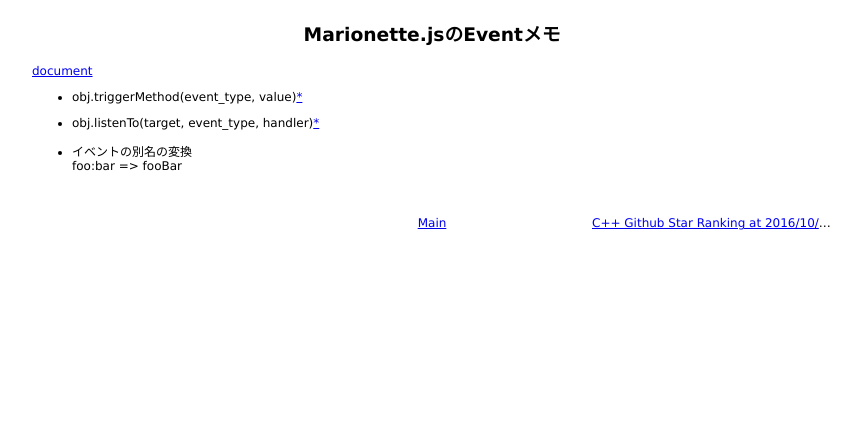
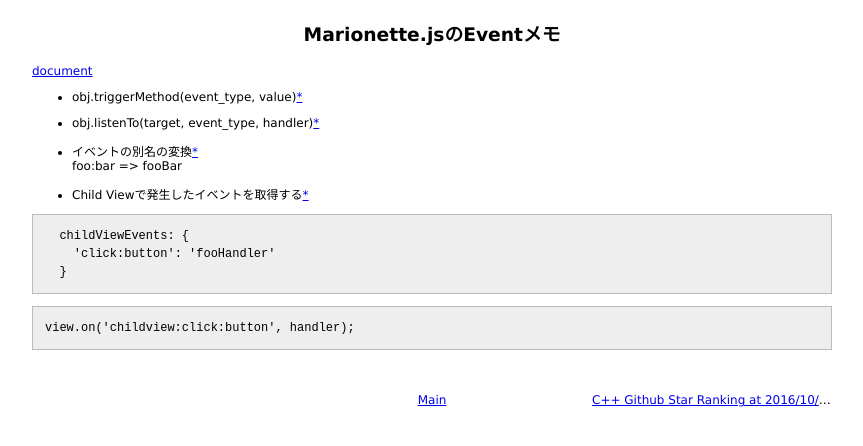
Before and after one commit to 38elements/38elements.github.com, a Jekyll site: the page built from _posts/2016-10-22-marionettejs-event.md, in a window 1280 px wide. Shown: the top 446 px of the page, without its empty margins (208-1071 px from the left). Built offline with Jekyll 4.4.1, drawn with Linux system fonts in a browser that asks for light colours.

Commit message:
Update 2016-10-22-marionettejs-event.md

````diff
--- a/_posts/2016-10-22-marionettejs-event.md
+++ b/_posts/2016-10-22-marionettejs-event.md
@@ -8,5 +8,17 @@ title: Marionette.jsのEventメモ
 
 * obj.listenTo(target, event_type, handler)[\*](http://marionettejs.com/docs/master/events.html#listening-to-events)
 
-* イベントの別名の変換
+* イベントの別名の変換[\*](http://marionettejs.com/docs/master/events.html#magic-method-binding)
 foo:bar => fooBar
+
+* Child Viewで発生したイベントを取得する[\*](http://marionettejs.com/docs/master/events.html#child-view-events)
+
+```
+  childViewEvents: {
+    'click:button': 'fooHandler'
+  }
+```
+
+```
+view.on('childview:click:button', handler);
+```
````
